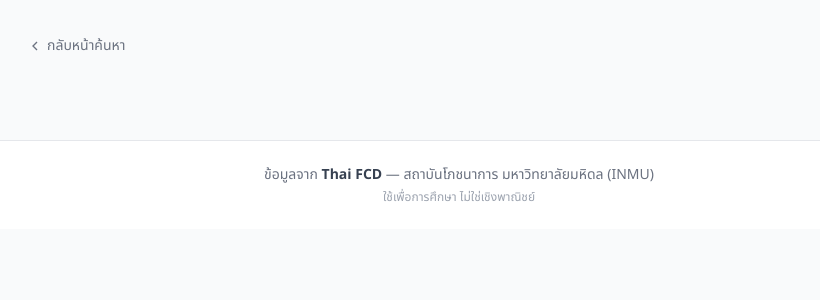
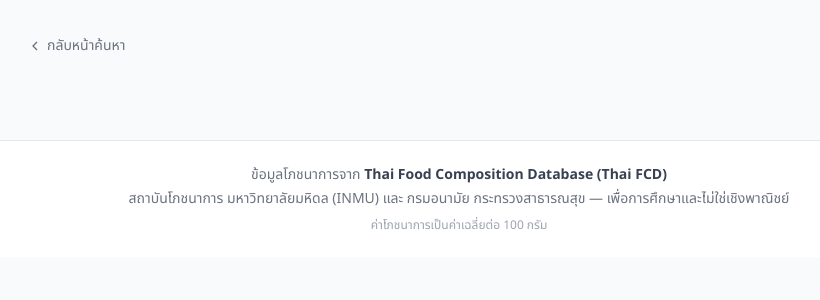
Before and after one commit to atiroop/foodcheck, a FastAPI app: page /food/1 in a window 1280 px wide. Shown: the part 69-369 px from the top of the page, without its empty margins (181-1001 px from the left). Run offline with FastAPI, Linux system fonts and the light colour scheme; some libraries are stand-ins or nearby versions.

Commit message:
feat: unify INMU + Anamai nutrients and surface Anamai in search/detail
Add nutrient_name_map to bridge each source's nutrient naming (e.g.
anamai 'Water'/'Total Energy' -> INMU 'Moisture'/'Energy, by
calculation') and rewrite v_pd_nutrient as a UNION ALL over both
sources keyed by food_uid ('thaifcd_inmu:<id>' / 'thaifcd_anamai:<fid>').

Wire the web app to actually use the new data: /api/search now merges
both sources (bare int ids stay INMU-only for backward compatibility),
/api/food/{id} resolves either source and reuses the existing sanity-
check/household-measures pipeline unchanged. Compare stays INMU-only
(cross-source compare needs its own design) with a guard so anamai
items don't dead-end into it. Templates show per-result source badges
and attribute both INMU and กรมอนามัย wherever nutrition data is shown.

```diff
--- a/web/main.py
+++ b/web/main.py
@@ -44,67 +44,171 @@
     return admin_token == expected or x_admin_token == expected
 
 
+def parse_food_id(food_id: str) -> tuple[str, str]:
+    """แยก food_id เป็น (source, raw_id) — id เปล่า (เช่น '129') ถือเป็น INMU เสมอ
+    เพื่อไม่ให้ลิงก์เดิมที่แจกไปแล้วพัง"""
+    if ":" in food_id:
+        source, raw = food_id.split(":", 1)
+        if source in ("thaifcd_inmu", "thaifcd_anamai"):
+            return source, raw
+    return "thaifcd_inmu", food_id
+
+
 # ─────────────────────────────────────────────
 # API endpoints
 # ─────────────────────────────────────────────
 
 @app.get("/api/search")
-def search(q: str = Query("", min_length=0), group: str = Query("")) -> dict:
-    """ค้นหาอาหาร — ส่ง q=... (ชื่อไทย/อังกฤษ) และ/หรือ group=A"""
+def search(
+    q: str = Query("", min_length=0),
+    group: str = Query(""),
+    source: str = Query("", description="จำกัดแหล่งข้อมูล: 'thaifcd_inmu' | 'thaifcd_anamai' (ว่าง = ทั้งสองแหล่ง)"),
+) -> dict:
+    """ค้นหาอาหาร — ส่ง q=... (ชื่อไทย/อังกฤษ) และ/หรือ group=A (กรองด้วย group รองรับเฉพาะ INMU)"""
     if len(q.strip()) < 2 and not group:
         return {"results": [], "total": 0}
 
     conn = get_db()
-    params: list = []
-    where_parts: list[str] = []
+    results: list[dict] = []
 
-    if q.strip():
+    if source != "thaifcd_anamai":
+        params: list = []
+        where_parts: list[str] = []
+
+        if q.strip():
+            like = f"%{q.strip()}%"
+            where_parts.append("(f.name_th LIKE ? OR f.name_en LIKE ? OR f.food_code LIKE ?)")
+            params += [like, like, like]
+
+        if group:
+            where_parts.append("f.status = ?")
+            params.append(group.upper())
+
+        where = " AND ".join(where_parts) if where_parts else "1=1"
+
+        rows = conn.execute(
+            f"""SELECT f.id, f.food_code, f.name_th, f.name_en, f.status, f.source,
+                       fg.name_en AS group_name,
+                       (SELECT per_100g FROM nutrient WHERE food_id=f.id AND nutrient_name='Energy, by calculation') AS energy,
+                       (SELECT per_100g FROM nutrient WHERE food_id=f.id AND nutrient_name='Protein, total') AS protein,
+                       (SELECT per_100g FROM nutrient WHERE food_id=f.id AND nutrient_name='Phosphorus') AS phosphorus,
+                       (SELECT per_100g FROM nutrient WHERE food_id=f.id AND nutrient_name='Potassium') AS potassium,
+                       (SELECT per_100g FROM nutrient WHERE food_id=f.id AND nutrient_name='Sodium') AS sodium
+                FROM food f
+                LEFT JOIN food_group fg ON f.status = fg.status
+                WHERE {where}
+                ORDER BY f.name_th
+                LIMIT 30""",
+            params,
+        ).fetchall()
+        results += [dict(r) for r in rows]
+
+    # anamai ไม่มี taxonomy กลุ่มอาหาร A-Z แบบ INMU จึงข้ามเมื่อกรองด้วย group
+    if source != "thaifcd_inmu" and not group and q.strip():
         like = f"%{q.strip()}%"
-        where_parts.append("(f.name_th LIKE ? OR f.name_en LIKE ? OR f.food_code LIKE ?)")
-        params += [like, like, like]
+        rows = conn.execute(
+            """SELECT af.fid, af.fid AS food_code, af.name_th, af.name_en,
+                      af.food_type AS status, 'thaifcd_anamai' AS source,
+                      af.food_group_th AS group_name,
+                      (SELECT value_per_100g FROM v_pd_nutrient
+                        WHERE food_uid='thaifcd_anamai:'||af.fid AND nutrient_name='Energy, by calculation') AS energy,
+                      (SELECT value_per_100g FROM v_pd_nutrient
+                        WHERE food_uid='thaifcd_anamai:'||af.fid AND nutrient_name='Protein, total') AS protein,
+                      (SELECT value_per_100g FROM v_pd_nutrient
+                        WHERE food_uid='thaifcd_anamai:'||af.fid AND nutrient_name='Phosphorus') AS phosphorus,
+                      (SELECT value_per_100g FROM v_pd_nutrient
+                        WHERE food_uid='thaifcd_anamai:'||af.fid AND nutrient_name='Potassium') AS potassium,
+                      (SELECT value_per_100g FROM v_pd_nutrient
+                        WHERE food_uid='thaifcd_anamai:'||af.fid AND nutrient_name='Sodium') AS sodium
+               FROM anamai_food af
+               WHERE af.name_th LIKE ? OR af.name_en LIKE ? OR af.fid LIKE ?
+               ORDER BY af.name_th
+               LIMIT 30""",
+            [like, like, like],
+        ).fetchall()
+        for r in rows:
+            d = dict(r)
+            d["id"] = "thaifcd_anamai:" + d.pop("fid")
+            results.append(d)
 
-    if group:
-        where_parts.append("f.status = ?")
-        params.append(group.upper())
+    conn.close()
+    results.sort(key=lambda r: r.get("name_th") or r.get("name_en") or "")
+    results = results[:40]
 
-    where = " AND ".join(where_parts) if where_parts else "1=1"
-
-    rows = conn.execute(
-        f"""SELECT f.id, f.food_code, f.name_th, f.name_en, f.status,
-                   fg.name_en AS group_name,
-                   (SELECT per_100g FROM nutrient WHERE food_id=f.id AND nutrient_name='Energy, by calculation') AS energy,
-                   (SELECT per_100g FROM nutrient WHERE food_id=f.id AND nutrient_name='Protein, total') AS protein,
-                   (SELECT per_100g FROM nutrient WHERE food_id=f.id AND nutrient_name='Phosphorus') AS phosphorus,
-                   (SELECT per_100g FROM nutrient WHERE food_id=f.id AND nutrient_name='Potassium') AS potassium,
-                   (SELECT per_100g FROM nutrient WHERE food_id=f.id AND nutrient_name='Sodium') AS sodium
-            FROM food f
-            LEFT JOIN food_group fg ON f.status = fg.status
-            WHERE {where}
-            ORDER BY f.name_th
-            LIMIT 30""",
-        params,
-    ).fetchall()
-    conn.close()
-
-    return {
-        "results": [dict(r) for r in rows],
-        "total": len(rows),
-    }
+    return {"results": results, "total": len(results)}
 
 
 @app.get("/api/food/{food_id}")
 def food_detail(
-    food_id: int,
+    food_id: str,
     admin_token: str = Query(""),
     x_admin_token: str = Header("", alias="X-Admin-Token"),
 ) -> dict:
-    """ดึง nutrient ครบ 40 ตัวของอาหารชิ้นนั้น"""
+    """ดึง nutrient ของอาหารชิ้นนั้น — รองรับทั้ง INMU (id ตัวเลข) และ
+    กรมอนามัย (id นำหน้าด้วย 'thaifcd_anamai:')"""
+    source, raw_id = parse_food_id(food_id)
     conn = get_db()
+
+    if source == "thaifcd_anamai":
+        food = conn.execute(
+            "SELECT * FROM anamai_food WHERE fid = ?", (raw_id,)
+        ).fetchone()
+        if not food:
+            conn.close()
+            raise HTTPException(status_code=404, detail="ไม่พบรายการอาหาร")
+
+        rows = conn.execute(
+            """SELECT an.nutrient_name AS raw_name, an.unit, an.amount, map.canonical_name
+               FROM anamai_nutrient an
+               LEFT JOIN nutrient_name_map map
+                      ON map.source = 'thaifcd_anamai' AND map.source_name = an.nutrient_name
+               WHERE an.fid = ?
+               ORDER BY an.rowid""",
+            (raw_id,),
+        ).fetchall()
+        conn.close()
+
+        food_dict = {
+            "id": f"thaifcd_anamai:{food['fid']}",
+            "food_code": food["fid"],
+            "name_th": food["name_th"],
+            "name_en": food["name_en"],
+            "status": food["food_type"],
+            "group_name": food["food_group_th"],
+            "scientific_name": None,
+            "source": "thaifcd_anamai",
+        }
+        nutrient_list = [
+            {
+                "nutrient_name": r["canonical_name"] or r["raw_name"],
+                "unit": r["unit"],
+                "per_100g": r["amount"],
+            }
+            for r in rows
+        ]
+        sanity_check = run_nutrition_sanity_check(
+            food_dict,
+            nutrient_list,
+            include_debug=is_admin_debug_enabled(admin_token, x_admin_token),
+        )
+        return {
+            "food": food_dict,
+            "nutrients": nutrient_list,
+            "sanity_check": sanity_check,
+            "household_measures": get_household_measures(food_dict, nutrient_list),
+        }
+
+    try:
+        inmu_id = int(raw_id)
+    except ValueError:
+        conn.close()
+        raise HTTPException(status_code=404, detail="ไม่พบรายการอาหาร")
+
     food = conn.execute(
         """SELECT f.*, fg.name_en AS group_name
            FROM food f LEFT JOIN food_group fg ON f.status = fg.status
            WHERE f.id = ?""",
-        (food_id,),
+        (inmu_id,),
     ).fetchone()
     if not food:
         conn.close()
@@ -112,7 +216,7 @@
 
     nutrients = conn.execute(
         "SELECT nutrient_name, unit, per_100g FROM nutrient WHERE food_id = ? ORDER BY rowid",
-        (food_id,),
+        (inmu_id,),
     ).fetchall()
     conn.close()
 
@@ -190,7 +294,7 @@
 
 
 @app.get("/food/{food_id}", response_class=HTMLResponse)
-def food_page(food_id: int):
+def food_page(food_id: str):
     return read_template("detail.html")
 
 
--- a/web/templates/compare.html
+++ b/web/templates/compare.html
@@ -266,7 +266,8 @@
         async searchSlot(idx) {
           const q = this.slots[idx].query.trim();
           if (q.length < 2) { this.slots[idx].suggestions = []; return; }
-          const res = await fetch('/api/search?q=' + encodeURIComponent(q));
+          // จำกัดเฉพาะ INMU — เปรียบเทียบยังไม่รองรับข้อมูลกรมอนามัย
+          const res = await fetch('/api/search?source=thaifcd_inmu&q=' + encodeURIComponent(q));
           const data = await res.json();
           this.slots[idx].suggestions = data.results.slice(0, 10);
           this.slots[idx].showDrop = true;
--- a/web/templates/detail.html
+++ b/web/templates/detail.html
@@ -262,8 +262,8 @@
         </div>
       </div>
 
-      <!-- Compare button -->
-      <div class="mt-4 flex gap-3">
+      <!-- Compare button (ยังไม่รองรับข้อมูลกรมอนามัย) -->
+      <div x-show="food?.source !== 'thaifcd_anamai'" class="mt-4 flex gap-3">
         <a :href="'/compare?ids=' + foodId"
            class="flex-1 sm:flex-none inline-flex items-center justify-center gap-2 bg-primary text-white px-5 py-3 rounded-xl font-medium hover:bg-primary-dark transition-colors cursor-pointer min-h-[52px]">
           <svg xmlns="http://www.w3.org/2000/svg" class="w-5 h-5" viewBox="0 0 24 24" fill="none" stroke="currentColor" stroke-width="2">
@@ -276,7 +276,9 @@
       <!-- Disclaimer -->
       <div class="mt-4 bg-yellow-50 border-l-4 border-yellow-400 rounded-r-xl p-4">
         <p class="text-sm text-yellow-700">
-          <strong>หมายเหตุ:</strong> ค่าโภชนาการเป็นค่าเฉลี่ยจากฐานข้อมูล INMU ไม่ใช่คำแนะนำเฉพาะบุคคล
+          <strong>หมายเหตุ:</strong> ค่าโภชนาการเป็นค่าเฉลี่ยจาก
+          <span x-text="food?.source === 'thaifcd_anamai' ? 'ฐานข้อมูลกรมอนามัย' : 'ฐานข้อมูล INMU'"></span>
+          ไม่ใช่คำแนะนำเฉพาะบุคคล
           ผู้ป่วยล้างไตทางช่องท้องควรปรึกษาแพทย์หรือนักโภชนาการประจำตัวก่อนปรับอาหาร
         </p>
       </div>
@@ -287,8 +289,9 @@
   <!-- Footer -->
   <footer class="mt-8 bg-white border-t border-gray-200 py-6 px-4">
     <div class="max-w-4xl mx-auto text-center text-sm text-gray-500 space-y-1">
-      <p>ข้อมูลจาก <strong class="text-gray-700">Thai FCD</strong> — สถาบันโภชนาการ มหาวิทยาลัยมหิดล (INMU)</p>
-      <p class="text-xs text-gray-400">ใช้เพื่อการศึกษา ไม่ใช่เชิงพาณิชย์</p>
+      <p>ข้อมูลโภชนาการจาก <strong class="text-gray-700">Thai Food Composition Database (Thai FCD)</strong></p>
+      <p>สถาบันโภชนาการ มหาวิทยาลัยมหิดล (INMU) และ กรมอนามัย กระทรวงสาธารณสุข — เพื่อการศึกษาและไม่ใช่เชิงพาณิชย์</p>
+      <p class="text-xs text-gray-400 pt-1">ค่าโภชนาการเป็นค่าเฉลี่ยต่อ 100 กรัม</p>
     </div>
   </footer>
 
```
Also changed, not shown: scraper/schema_complete.sql (+76 -9 lines), web/templates/index.html (+15 -4 lines), .claude/launch.json (added).
